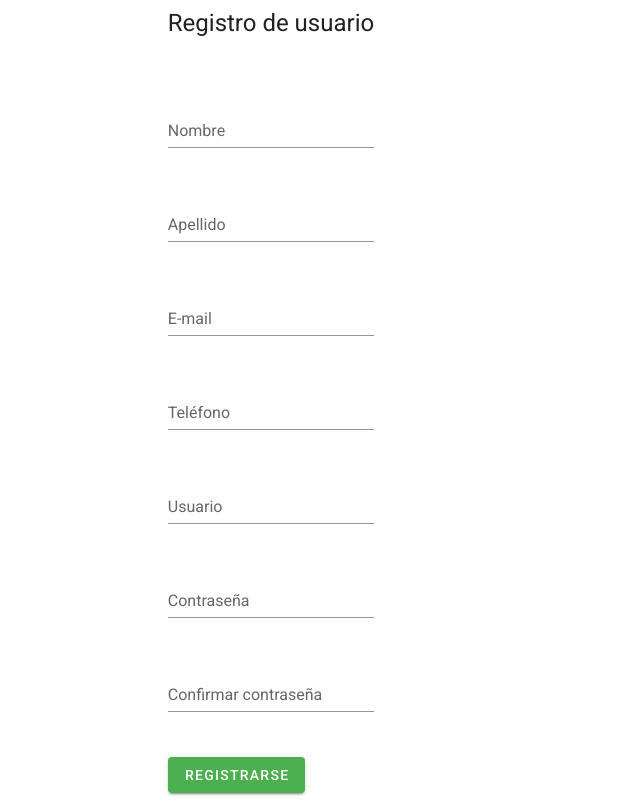
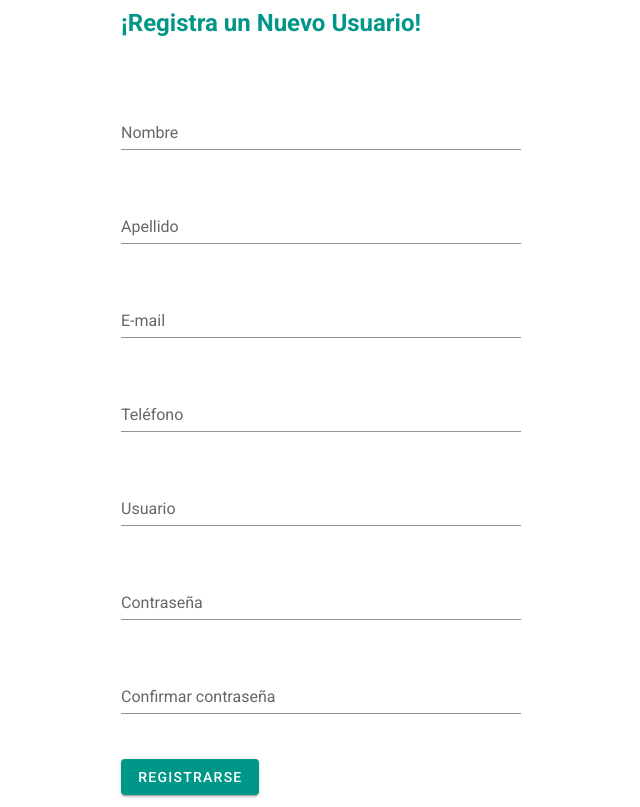
Before and after one commit to pianti10/tandem-digital-app, a Vue app in the folder client/: page /#/register in a window 1280 px wide. Shown: the whole page, without its empty margins (369-1009 px from the left). Built offline with nearby package versions, Linux system fonts and the light colour scheme.

Commit message:
Mas estilos

```diff
--- a/client/src/main.js
+++ b/client/src/main.js
@@ -1,12 +1,11 @@
 import Vue from 'vue'
 import App from './App.vue'
-import router from './router' // Asegúrate de que el nombre del archivo sea "router.js"
+import router from './router'
 import vuetify from './plugins/vuetify'
 
 Vue.config.productionTip = false
 
 new Vue({
-  // Agrega el enrutador a la instancia de Vue
   router,
   vuetify,
   render: h => h(App)
--- a/client/src/views/LoginView.vue
+++ b/client/src/views/LoginView.vue
@@ -1,6 +1,6 @@
 <template>
     <div class="login-container">
-        <h2 class="headline text-center mt-20 ">Iniciar Sesión</h2>
+        <h2 class="text-center mb-10 v-display-2 font-weight-bold teal--text darken-2">Iniciar Sesión</h2>
         <v-form @submit.prevent="login" v-model="valid">
             <v-container>
                 <v-row justify="center">
@@ -15,7 +15,7 @@
                 </v-row>
                 <v-row justify="center">
                     <v-col cols="12" md="7">
-                        <v-btn type="submit" color="green" dark>Iniciar Sesión</v-btn>
+                        <v-btn type="submit" color="#009688" dark>Iniciar Sesión</v-btn>
                     </v-col>
                 </v-row>
             </v-container>
@@ -91,18 +91,16 @@ export default {
 }
 
 .register-link {
+    margin-top: 10px;
     text-align: center;
 }
 
 .error-alert-container {
-  position: fixed;
-  top: 0;
-  right: 0;
-  margin-top: 20px; /* Ajusta el margen superior según sea necesario */
-  margin-right: 20px; /* Ajusta el margen derecho según sea necesario */
+    position: fixed;
+    top: 0;
+    right: 0;
+    margin-top: 20px;
+    margin-right: 20px;
 }
 
-.error-alert {
-  width: 300px; /* Ajusta el ancho según sea necesario */
-}
 </style>
--- a/client/src/views/RegisterView.vue
+++ b/client/src/views/RegisterView.vue
@@ -1,45 +1,45 @@
 <template>
   <div class="register-container">
     <v-form @submit.prevent="registrarUsuario" ref="form" v-model="valid" lazy-validation>
-      <h2 class="headline text-center mb-15">Registro de usuario</h2>
-      <v-row justify="center">
-        <v-col cols="12" md="12">
-          <v-text-field v-model="usuario.nombre" label="Nombre" required></v-text-field>
+      <h2 class="text-center mb-15 v-display-2 font-weight-bold teal--text darken-2">¡Registra un Nuevo Usuario!</h2>
+      <v-row>
+        <v-col>
+          <v-text-field class="custom-input" v-model="usuario.nombre" label="Nombre" required></v-text-field>
         </v-col>
       </v-row>
       <v-row justify="center">
-        <v-col cols="12" md="12">
-          <v-text-field v-model="usuario.apellido" label="Apellido" required></v-text-field>
+        <v-col>
+          <v-text-field class="custom-input" v-model="usuario.apellido" label="Apellido" required></v-text-field>
         </v-col>
       </v-row>
       <v-row justify="center">
-        <v-col cols="12" md="12">
-          <v-text-field v-model="usuario.email" :rules="emailRules" label="E-mail" required></v-text-field>
+        <v-col>
+          <v-text-field class="custom-input" v-model="usuario.email" :rules="emailRules" label="E-mail" required></v-text-field>
         </v-col>
       </v-row>
       <v-row justify="center">
-        <v-col cols="12" md="12">
-          <v-text-field v-model="usuario.telefono" label="Teléfono" required></v-text-field>
+        <v-col>
+          <v-text-field class="custom-input" v-model="usuario.telefono" label="Teléfono" required></v-text-field>
         </v-col>
       </v-row>
       <v-row justify="center">
-        <v-col cols="12" md="12">
-          <v-text-field v-model="usuario.usuario" label="Usuario" required></v-text-field>
+        <v-col>
+          <v-text-field class="custom-input" v-model="usuario.usuario" label="Usuario" required></v-text-field>
         </v-col>
       </v-row>
       <v-row justify="center">
-        <v-col cols="12" md="12">
-          <v-text-field type="password" v-model="usuario.contraseña" label="Contraseña" required></v-text-field>
+        <v-col>
+          <v-text-field class="custom-input" type="password" v-model="usuario.contraseña" label="Contraseña" required></v-text-field>
         </v-col>
       </v-row>
       <v-row justify="center">
-        <v-col cols="12" md="12">
-          <v-text-field type="password" v-model="usuario.confirmarContraseña" label="Confirmar contraseña" required></v-text-field>
+        <v-col>
+          <v-text-field class="custom-input" type="password" v-model="usuario.confirmarContraseña" label="Confirmar contraseña" required></v-text-field>
         </v-col>
       </v-row>
       <v-row justify="center">
-        <v-col cols="12" md="12">
-          <v-btn type="submit" color="green" dark>Registrarse</v-btn>
+        <v-col>
+          <v-btn type="submit" color="#009688" dark>Registrarse</v-btn>
         </v-col>
       </v-row>
     </v-form>
@@ -107,17 +107,24 @@ export default {
   justify-content: center;
   align-items: center;
   min-height: 100vh;
+  width: 100%;
 }
 
 .error-alert-container {
   position: fixed;
   top: 0;
   right: 0;
-  margin-top: 20px; /* Ajusta el margen superior según sea necesario */
-  margin-right: 20px; /* Ajusta el margen derecho según sea necesario */
+  margin-top: 20px;
+  margin-right: 20px;
 }
 
 .error-alert {
-  width: 300px; /* Ajusta el ancho según sea necesario */
+  width: 300px;
+}
+
+.custom-input {
+  width: 200%; /* Ajusta el ancho según tus preferencias */
+  max-width: 400px; /* Establece un ancho máximo si es necesario */
+  align-items: center;
 }
 </style>
```
Also changed, not shown: client/src/components/HelloWorld.vue (deleted, +0 -151 lines), 2 other files (tests, documents, lock files or other folders).
